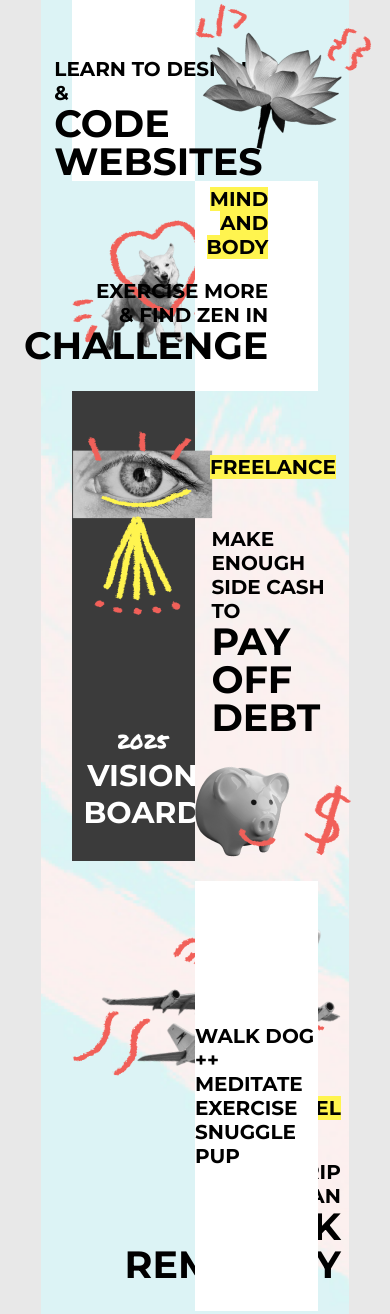
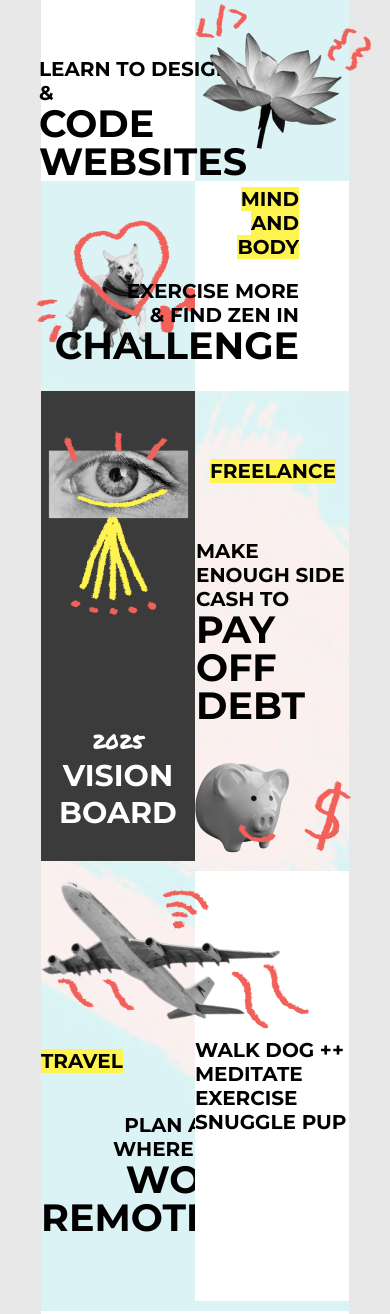
Before and after one commit to saxby-b/vision-board, a plain HTML site: page index.html in a window 390 px wide. Shown: the part 31-1345 px from the top of the page. Drawn offline with Linux system fonts and the light colour scheme.

Commit message:
Updated styles within divs for tablet version

```diff
--- a/css/main.css
+++ b/css/main.css
@@ -146,7 +146,7 @@ strong {
 
 }
     .block {
-    width: 40%;
+    width: 50%;
     display: flex;
     justify-content: space-between;
     align-items: center;
@@ -172,7 +172,7 @@ strong {
 
 #freelance {
     order: 6;
-    width: 40%;
+    width: 50%;
     display: flex;
     justify-content: space-around;
     align-items: center;
@@ -182,11 +182,22 @@ strong {
 
 #vision {
     order: 5;
-    width: 40%;
+    width: 50%;
+
 }
 #travel {
     order: 7;
-    image-orientation: flip;
+    display: flex;
+    justify-content: flex-start;
+    align-items:flex-start;
+    padding: 0;
+    padding-top: 20px;
+
+}
+
+#travel img {
+    transform: rotateY(180deg);
+    padding: 0;
 }
 
 #list {
@@ -196,6 +207,9 @@ strong {
 
 #corgi {
     order: 3;
+    display: flex;
+    justify-content: center;
+    align-items: center;
 }
 #health {
     order: 4;
```
